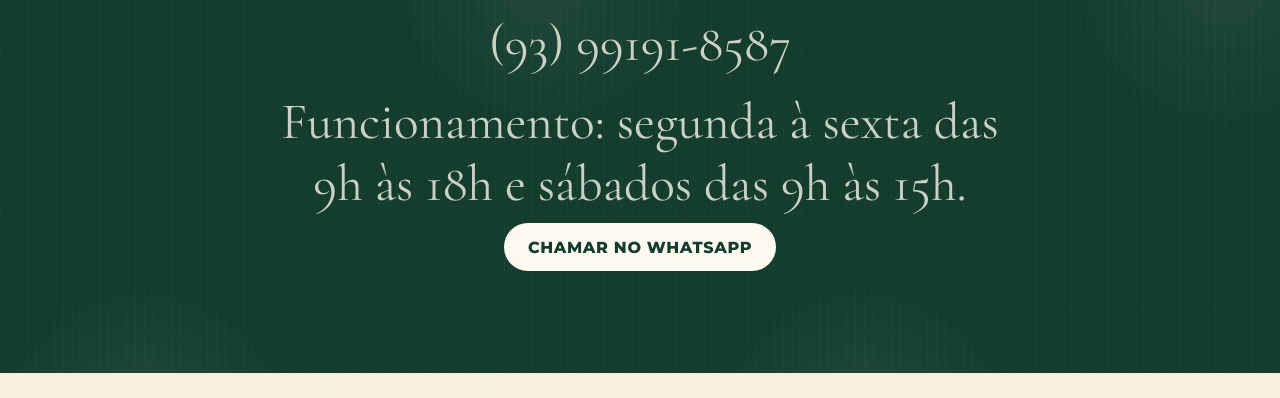
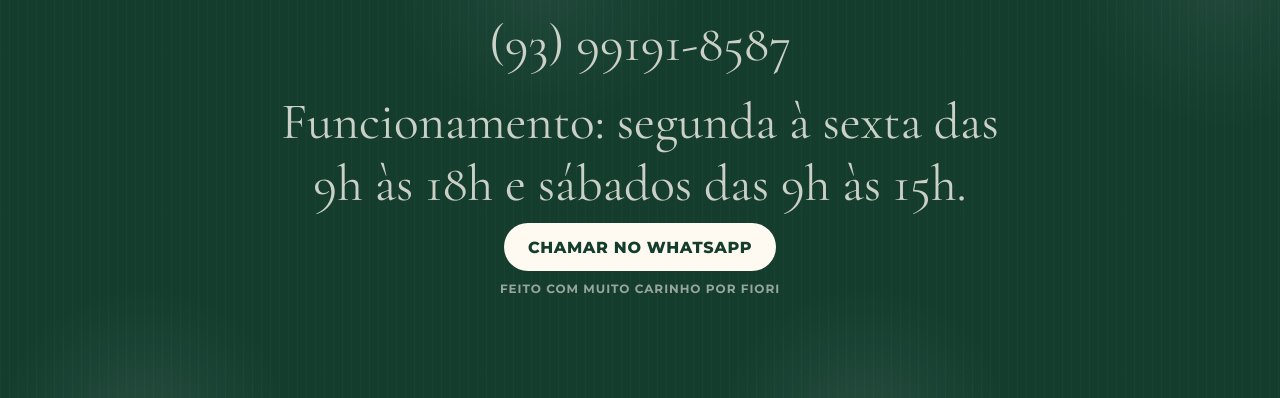
Before and after one commit to CaFiori/donna-flor-siteslop, a plain HTML site: page index.html in a window 1280 px wide. Shown: the part 9851-10249 px from the top of the page. Before the commit the page ends 10224 px from the top, so only its background shows below. Drawn offline with nearby package versions, Linux system fonts and the light colour scheme.

Commit message:
Add site credit

```diff
--- a/index.html
+++ b/index.html
@@ -220,6 +220,7 @@
         <p>(93) 99191-8587</p>
         <p class="contact-hours">Funcionamento: segunda à sexta das 9h às 18h e sábados das 9h às 15h.</p>
         <a class="pill light" href="https://wa.me/93991918587" target="_blank" rel="noopener noreferrer">Chamar no WhatsApp</a>
+        <small class="site-credit">Feito com muito carinho por Fiori</small>
       </section>
     </main>
 
--- a/styles.css
+++ b/styles.css
@@ -1050,6 +1050,15 @@ h3 {
   color: rgba(255, 250, 241, 0.72);
 }
 
+.site-credit {
+  margin-top: 10px;
+  color: rgba(255, 250, 241, 0.56);
+  font-size: 12px;
+  font-weight: 700;
+  letter-spacing: 0.08em;
+  text-transform: uppercase;
+}
+
 .floating-whatsapp {
   position: fixed;
   right: 20px;
```
